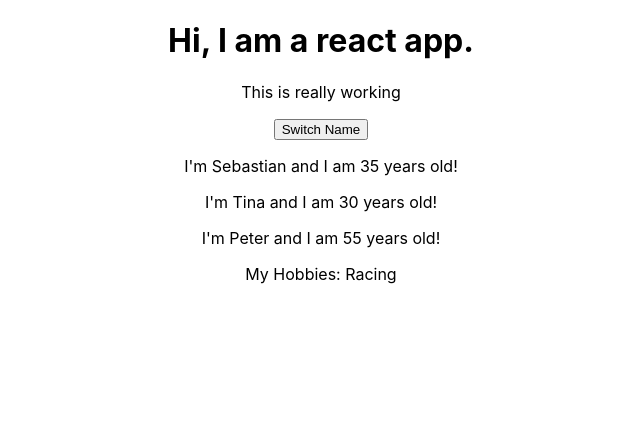
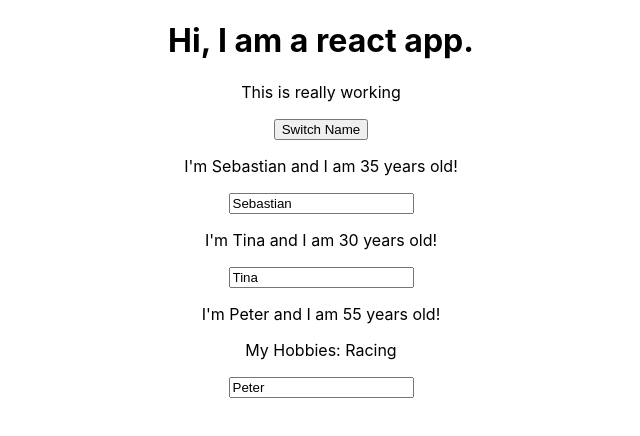
Before and after one commit to SebastianAwatramani/React2, a React (Create React App) app: page / in a window 1280 px wide. Shown: the top 436 px of the page, without its empty margins (319-959 px from the left). Built offline with nearby package versions, Linux system fonts and the light colour scheme.

Commit message:
Two way binding

```diff
--- a/src/App.js
+++ b/src/App.js
@@ -21,6 +21,16 @@
         })
     };
 
+    nameChangedHandler = (event) => {
+        this.setState({
+            persons: [
+                {name: "Sebbbbastian!!!", age: 35},
+                {name: event.target.value, age: 30},
+                {name: "Peter", age: 42}
+            ]
+        })
+    };
+
 
     render() {
         return (
@@ -32,7 +42,11 @@
                     name={this.state.persons[0].name}
                     age={this.state.persons[0].age}
                 />
-                <Person name={this.state.persons[1].name} age={this.state.persons[1].age}/>
+                <Person
+                    name={this.state.persons[1].name}
+                    age={this.state.persons[1].age}
+                    changed={this.nameChangedHandler}
+                />
                 <Person
                     name={this.state.persons[2].name}
                     age={this.state.persons[2].age}
--- a/src/Person/Person.js
+++ b/src/Person/Person.js
@@ -10,6 +10,7 @@
             {/*Receiving click() method from App component*/}
             <p onClick={props.click}>I'm {props.name} and I am {props.age} years old!</p>
             <p>{props.children}</p>
+            <input type="text" onChange={props.changed} value={props.name}/>
         </div>
 
     )
```
Lines whose indentation alone changed are shown as unchanged.
